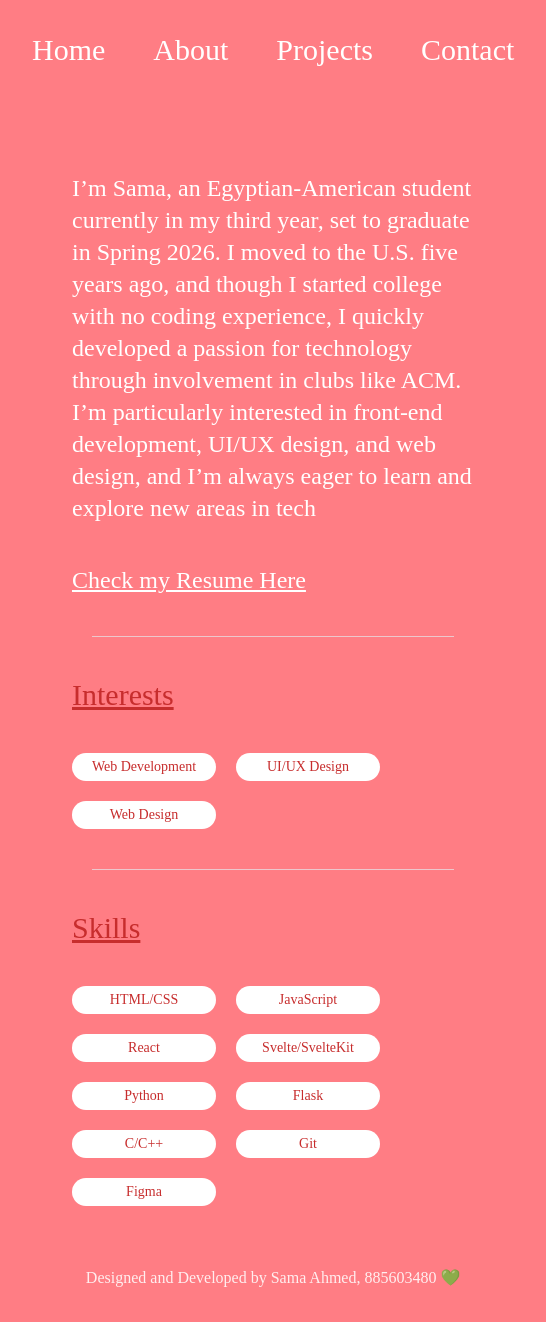
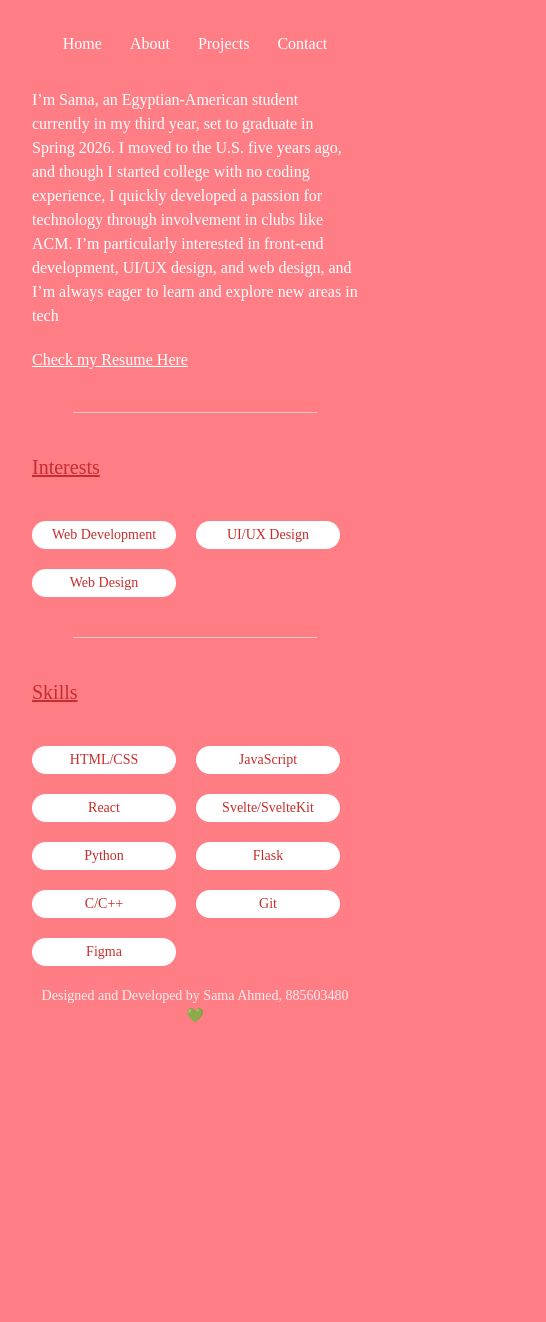
Before and after one commit to 26samaahmed/cs349-final-project, a React (Vite) app in the folder personal-portfolio/: page /about in a window 390 px wide. Shown: the whole page, 546 px wide, since content can reach past the window. After the commit the page ends 1058 px from the top, so only its background shows below. Built offline with nearby package versions, Linux system fonts and the light colour scheme; a web font is replaced by a local one.

Commit message:
work on making it responsive

```diff
--- a/personal-portfolio/index.html
+++ b/personal-portfolio/index.html
@@ -2,7 +2,7 @@
 <html lang="en">
   <head>
     <meta charset="UTF-8" />
-    <link rel="icon" href="icon.jpeg" />
+    <link rel="icon" href="/assets/icon.jpeg" />
     <meta name="viewport" content="width=device-width, initial-scale=1.0" />
     <title>Sama's Porfolio</title>
     <link rel="preconnect" href="https://fonts.googleapis.com">
--- a/personal-portfolio/src/App.jsx
+++ b/personal-portfolio/src/App.jsx
@@ -13,9 +13,8 @@ function App() {
   return (
     <Router>
       <div className="min-h-screen flex flex-col">
-        {/* Navbar at the top */}
         <Navbar />
-        <main className="flex-1 mt-16">
+        <main className="flex-1 mt-8 md:mt-16">
           <Routes>
             <Route path="/" element={<Home />} />
             <Route path="/about" element={<AboutPage />} />
--- a/personal-portfolio/src/components/Footer.jsx
+++ b/personal-portfolio/src/components/Footer.jsx
@@ -1,6 +1,6 @@
 function Footer() {
   return (
-    <footer className="text-center mt-5 text-md">
+    <footer className="text-center mt-5 text-sm md:text-md">
       <p>Designed and Developed by Sama Ahmed, 885603480 💚</p>
     </footer>
   );
--- a/personal-portfolio/src/components/NavBar.jsx
+++ b/personal-portfolio/src/components/NavBar.jsx
@@ -9,8 +9,8 @@ const navItems = [
 
 function Navbar() {
   return (
-    <nav className="flex items-center justify-center text-3xl">
-      <div className="flex space-x-12">
+    <nav className="flex items-center justify-center text-md sm:text-3xl">
+      <div className="flex space-x-7 md:space-x-12">
         {navItems.map((item, index) => (
           <div key={index}>
               <Link
--- a/personal-portfolio/src/pages/About.jsx
+++ b/personal-portfolio/src/pages/About.jsx
@@ -2,15 +2,15 @@ import Resume from '../assets/Sama_Ahmed_2024_Resume.pdf';
 
 function About() {
   return (
-    <div className="text-white text-left bg-opacity-100 rounded-md m-10">
-      <p className="text-2xl mb-10">I’m Sama, an Egyptian-American student currently in my third year, set to graduate in Spring 2026.
+    <div className="text-white text-left bg-opacity-100 rounded-md md:m-10">
+      <p className="text-md md:text-2xl mb-5 md:mb-10">I’m Sama, an Egyptian-American student currently in my third year, set to graduate in Spring 2026.
         I moved to the U.S. five years ago, and though I started college with no coding experience,
         I quickly developed a passion for technology through involvement in clubs like ACM.
         I’m particularly interested in front-end development, UI/UX design, and web design,
         and I’m always eager to learn and explore new areas in tech</p>
 
       {/* link resume */}
-      <p className='text-2xl text-left font-medium'><a href={Resume} target="_blank" rel="noreferrer" className='text-white hover:text-[#C72D2D] underline'>Check my Resume Here</a></p>
+      <p className='text-md md:text-2xl text-left font-medium'><a href={Resume} target="_blank" rel="noreferrer" className='text-white hover:text-[#C72D2D] underline'>Check my Resume Here</a></p>
     </div>
   );
 }
@@ -18,8 +18,8 @@ function About() {
 function Interests() {
   const interests = [ 'Web Development', 'UI/UX Design', 'Web Design'];
   return (
-    <div className='m-10'>
-      <h1 className="text-3xl underline mb-10 text-left text-[#C72D2D]">Interests</h1>
+    <div className='md:m-10'>
+      <h1 className="text-xl md:text-2xl underline mb-10 text-left text-[#C72D2D]">Interests</h1>
       <ul className="flex flex-wrap gap-5 text-2xl">
         {interests.map((interest, index) => (
           <li
@@ -37,9 +37,9 @@ function Interests() {
 function Skills() {
   const skills = ['HTML/CSS', 'JavaScript', 'React', 'Svelte/SvelteKit', 'Python', 'Flask', 'C/C++', 'Git', 'Figma'];
   return (
-    <div className='m-10'>
-      <h1 className="text-3xl underline mb-10 text-left text-[#C72D2D]">Skills</h1>
-      <ul className="flex flex-wrap gap-5 text-2xl">
+    <div className='md:m-10'>
+      <h1 className="text-xl md:text-2xl underline mb-10 text-left text-[#C72D2D]">Skills</h1>
+      <ul className="flex flex-wrap gap-5">
         {skills.map((skill, index) => (
           <li
             key={index}
--- a/personal-portfolio/src/pages/Contact.jsx
+++ b/personal-portfolio/src/pages/Contact.jsx
@@ -1,15 +1,15 @@
 function Contact() {
   return (
     <div>
-      <div className="rounded-md m-10 w-auto">
-        <form className="bg-white p-10 rounded-md">
-        <div className="flex space-x-4 mb-4">
+      <div className="rounded-md md:m-10 w-auto">
+        <form className="bg-white p-7 md:p-10 rounded-md">
+        <div className="flex flex-col md:flex-row md:space-x-4 mb-4">
           <input type="text" id="name" name="name" className="w-full p-2 mb-4 bg-[#FF9494] placeholder-white rounded-sm text-xl" placeholder="First Name" required />
           <input type="text" id="name" name="name" className="w-full p-2 mb-4 bg-[#FF9494] placeholder-white rounded-sm text-xl" placeholder="Last Name" required />
           <input type="email" id="email" name="email" className="w-full p-2 mb-4 bg-[#FF9494] placeholder-white rounded-sm text-xl" placeholder="Email" required />
         </div>
           <textarea id="message" name="message" className="w-full p-2 mb-4 bg-[#FF9494] placeholder-white rounded-sm text-xl h-64" placeholder="Your Message" required></textarea>
-          <button type="submit" className="bg-[#C72D2D] text-white p-4 rounded-lg text-xl">Submit</button>
+          <button type="submit" className="bg-[#C72D2D] text-white p-4 rounded-lg text-md md:text-xl">Submit</button>
         </form>
       </div>
     </div>
--- a/personal-portfolio/src/pages/Home.jsx
+++ b/personal-portfolio/src/pages/Home.jsx
@@ -2,14 +2,21 @@ import icon from '../assets/icon.jpeg';
 
 function Home() {
   return (
-    <div className="flex items-center text-[#C72D2D] text-left w-full m-10">
-      <div className="w-2/3">
-        <h1 className="text-5xl mb-10">Hello, I'm Sama Ahmed</h1>
-        <p className="text-2xl">
+    <div className="flex flex-col sm:flex-row items-center md:items-start text-[#C72D2D] text-left w-full md:m-10">
+      {/* Text Section */}
+      <div className="w-full md:w-2/3 mb-4 md:mb-0">
+        <h1 className="text-xl md:text-5xl mb-5 md:mb-10">Hello, I'm Sama Ahmed</h1>
+        <p className="text-md md:text-2xl">
           A passionate computer science student @csuf who loves solving problems with code and enjoys taking on leadership roles to help projects and teams succeed (●'◡'●)
         </p>
       </div>
-      <img src={icon} alt="icon" className="rounded-full w-1/4 h-1/4 ml-4" />
+
+      {/* Icon Section */}
+      <img
+        src={icon}
+        alt="icon"
+        className="rounded-full w-1/2 sm:w-1/4 h-auto mx-auto sm:ml-4"
+      />
     </div>
   );
 }
--- a/personal-portfolio/src/pages/Projects.jsx
+++ b/personal-portfolio/src/pages/Projects.jsx
@@ -2,31 +2,37 @@ import { Link } from 'react-router-dom';
 
 function Project({ name, description, skills, url, link }) {
   return (
-    <div className="text-white bg-[#FCC1C1] p-5 rounded-md m-10 w-auto">
-      <div className="flex justify-between items-center mb-4">
-        <h1 className="text-2xl underline mr-10">{name}</h1>
-        <ul className="flex flex-wrap gap-5">
+    <div className="text-white bg-[#FCC1C1] p-5 rounded-md m-1 mb-5 md:m-10 w-auto">
+      <div className="flex flex-col md:flex-row md:justify-between items-start mb-4">
+        <h1 className="text-xl md:text-2xl underline mb-4 md:mb-0">{name}</h1>
+        <ul className="flex flex-wrap gap-2 md:gap-5">
           {skills.map((skill, index) => (
             <li
               key={index}
-              className="bg-white text-sm text-[#C72D2D] rounded-full w-36 p-1 text-center"
+              className="bg-white text-xs md:text-sm text-[#C72D2D] rounded-full w-24 md:w-36 p-1 text-center"
             >
               {skill}
             </li>
           ))}
         </ul>
       </div>
-      <p className="text-xl text-left mb-4">* {description}</p>
+
+      <p className="text-md md:text-xl text-left mb-4">* {description}</p>
       <div className="flex justify-between items-center">
-        <a href={url} target="_blank" rel="noreferrer" className="text-[#C72D2D] hover:text-white underline">Project Link</a>
+        <a href={url} target="_blank" rel="noreferrer" className="text-[#C72D2D] hover:text-white underline">
+          Project Link
+        </a>
         <Link
           to={link}
           className="text-[#C72D2D] hover:text-white hover:underline"
-        > Learn More </Link>
+        >
+          Learn More
+        </Link>
       </div>
     </div>
   );
 }
+
 
 function Projects() {
   const projects = [
```
